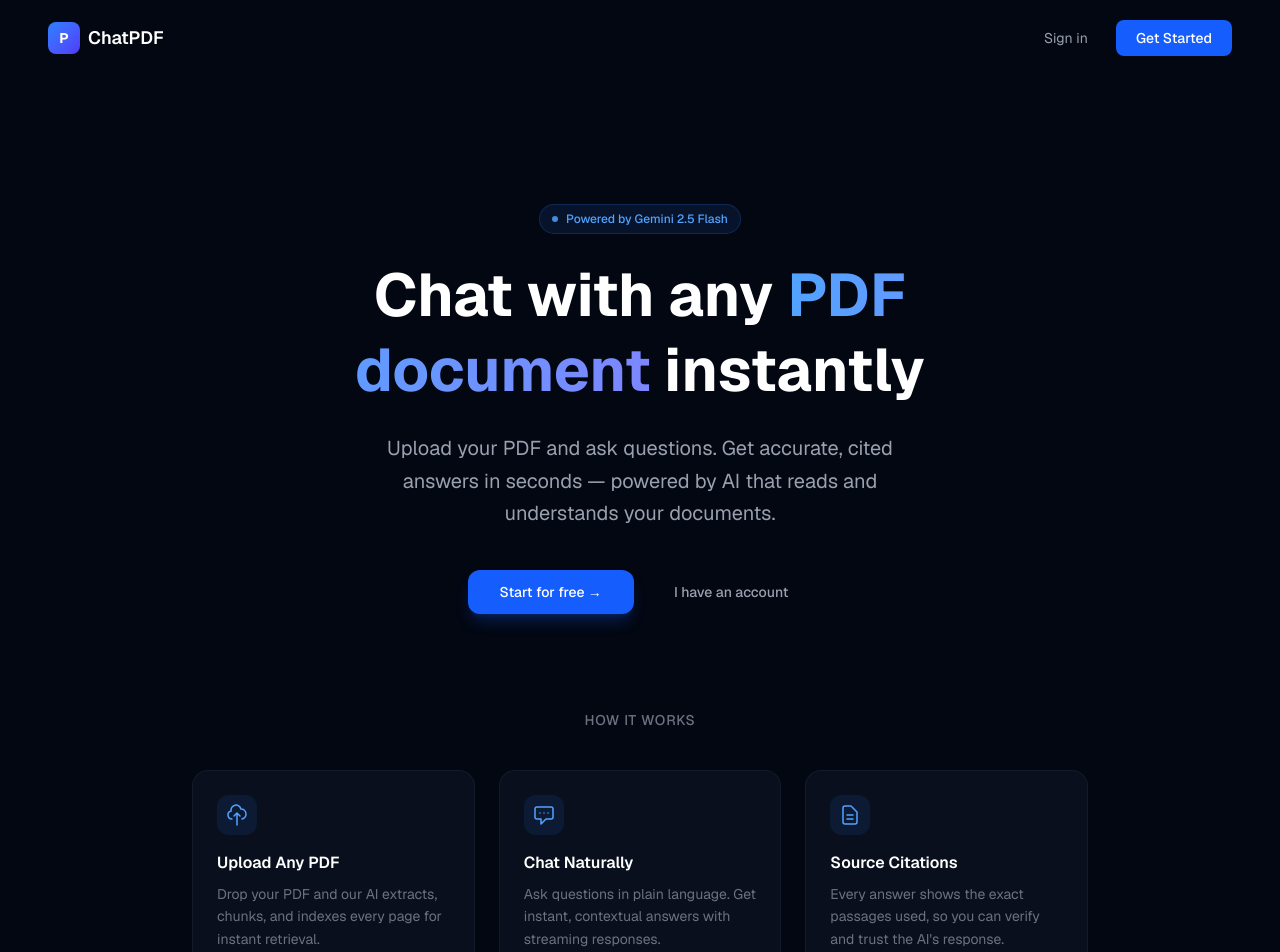
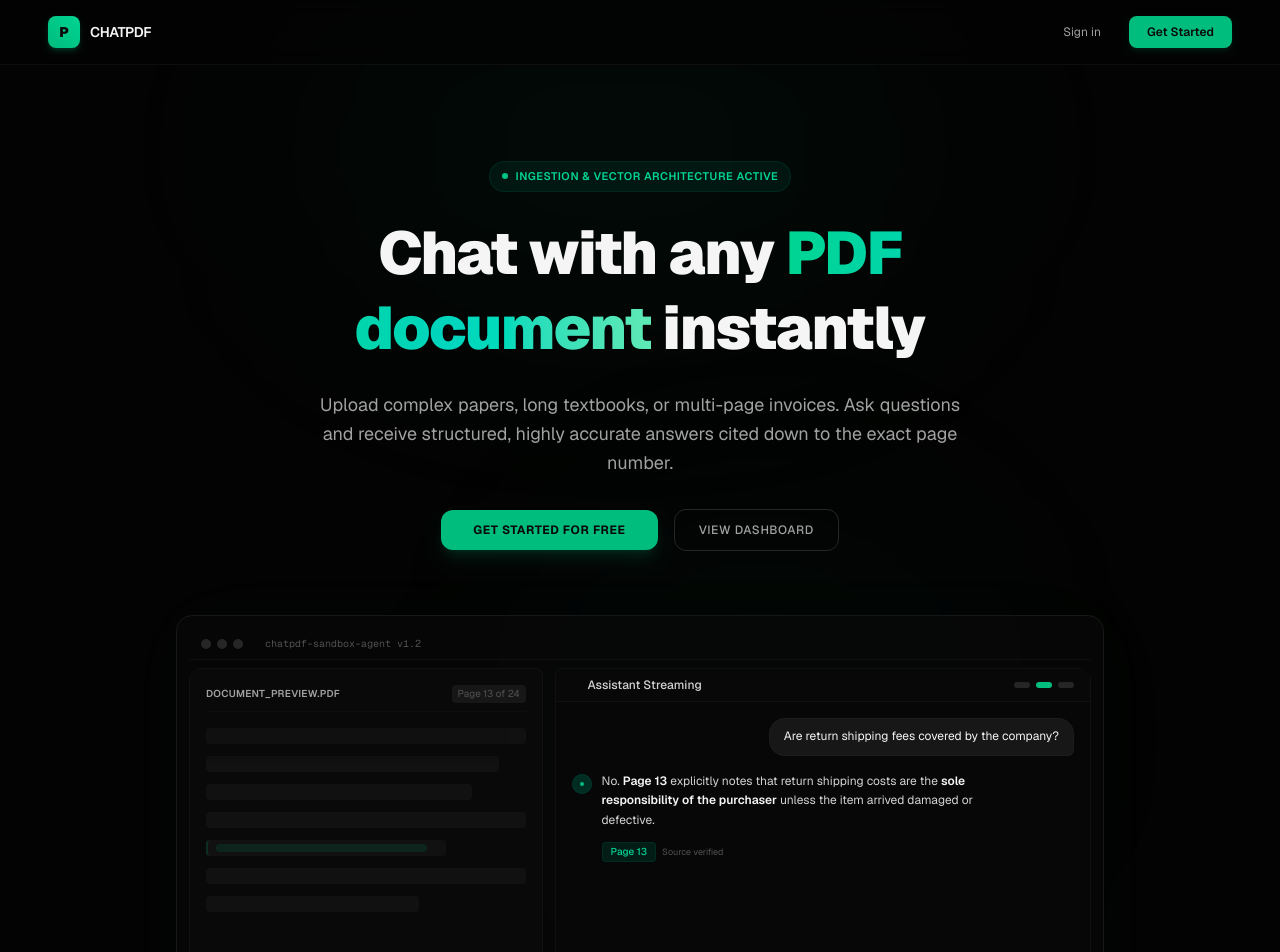
Before and after one commit to KeshavAjagaonkar/chat-with-pdf, a Next.js app in the folder frontend/: page / in a window 1280 px wide. Shown: the top 952 px of the page. Built offline with nearby package versions, Linux system fonts and the light colour scheme; no server answers.

Commit message:
overhaul landing page to premium dark/emerald theme with animated mock UI

```diff
--- a/frontend/app/page.tsx
+++ b/frontend/app/page.tsx
@@ -2,11 +2,12 @@
 
 import { useAuth } from "@clerk/nextjs";
 import { useRouter } from "next/navigation";
-import { useEffect } from "react";
+import { useEffect, useState } from "react";
 
 export default function LandingPage() {
   const { isSignedIn, isLoaded } = useAuth();
   const router = useRouter();
+  const [activeStep, setActiveStep] = useState(0);
 
   // If already signed in, redirect to dashboard
   useEffect(() => {
@@ -15,128 +16,260 @@ export default function LandingPage() {
     }
   }, [isLoaded, isSignedIn, router]);
 
+  // Autoplay step animations in the Mock UI preview
+  useEffect(() => {
+    const timer = setInterval(() => {
+      setActiveStep((prev) => (prev + 1) % 3);
+    }, 4500);
+    return () => clearInterval(timer);
+  }, []);
+
   // Features data
   const features = [
     {
       icon: (
-        <svg xmlns="http://www.w3.org/2000/svg" className="h-6 w-6" fill="none" viewBox="0 0 24 24" stroke="currentColor" strokeWidth={1.5}>
+        <svg xmlns="http://www.w3.org/2000/svg" className="h-5 w-5" fill="none" viewBox="0 0 24 24" stroke="currentColor" strokeWidth={1.5}>
           <path strokeLinecap="round" strokeLinejoin="round" d="M7 16a4 4 0 01-.88-7.903A5 5 0 1115.9 6L16 6a5 5 0 011 9.9M15 13l-3-3m0 0l-3 3m3-3v12" />
         </svg>
       ),
-      title: "Upload Any PDF",
-      description: "Drop your PDF and our AI extracts, chunks, and indexes every page for instant retrieval.",
+      title: "Upload & Parse Instantly",
+      description: "Drop your PDF. Our high-fidelity extraction engine reads, formats, and indexes every page with boundary awareness.",
     },
     {
       icon: (
-        <svg xmlns="http://www.w3.org/2000/svg" className="h-6 w-6" fill="none" viewBox="0 0 24 24" stroke="currentColor" strokeWidth={1.5}>
+        <svg xmlns="http://www.w3.org/2000/svg" className="h-5 w-5" fill="none" viewBox="0 0 24 24" stroke="currentColor" strokeWidth={1.5}>
           <path strokeLinecap="round" strokeLinejoin="round" d="M8 10h.01M12 10h.01M16 10h.01M9 16H5a2 2 0 01-2-2V6a2 2 0 012-2h14a2 2 0 012 2v8a2 2 0 01-2 2h-5l-5 5v-5z" />
         </svg>
       ),
-      title: "Chat Naturally",
-      description: "Ask questions in plain language. Get instant, contextual answers with streaming responses.",
+      title: "Natural Language Chat",
+      description: "Ask questions in simple terms. Get instant, contextual responses delivered with high-speed streaming typing effect.",
     },
     {
       icon: (
-        <svg xmlns="http://www.w3.org/2000/svg" className="h-6 w-6" fill="none" viewBox="0 0 24 24" stroke="currentColor" strokeWidth={1.5}>
+        <svg xmlns="http://www.w3.org/2000/svg" className="h-5 w-5" fill="none" viewBox="0 0 24 24" stroke="currentColor" strokeWidth={1.5}>
           <path strokeLinecap="round" strokeLinejoin="round" d="M9 12h6m-6 4h6m2 5H7a2 2 0 01-2-2V5a2 2 0 012-2h5.586a1 1 0 01.707.293l5.414 5.414a1 1 0 01.293.707V19a2 2 0 01-2 2z" />
         </svg>
       ),
-      title: "Source Citations",
-      description: "Every answer shows the exact passages used, so you can verify and trust the AI's response.",
+      title: "Pinpoint Page Citations",
+      description: "No more hallucination. Every answer attaches context-aware page cards so you can trace source passages instantly.",
+    },
+  ];
+
+  // Mock UI Chat sequence steps
+  const mockChatSteps = [
+    {
+      user: "What is the return policy outlined in section 4?",
+      assistant: "According to **Section 4 (Page 12)**, items can be returned within **30 days** of delivery. You must provide the original receipt, and the items must remain in their **unopened original packaging**.",
+      pages: [12],
+    },
+    {
+      user: "Are return shipping fees covered by the company?",
+      assistant: "No. **Page 13** explicitly notes that return shipping costs are the **sole responsibility of the purchaser** unless the item arrived damaged or defective.",
+      pages: [13],
+    },
+    {
+      user: "What exceptions apply to these return rules?",
+      assistant: "Per **Section 4.4 (Pages 13–14)**, exceptions include: custom-made products, personalized goods, and final clearance items which are strictly **non-refundable**.",
+      pages: [13, 14],
     },
   ];
 
   return (
-    <main className="min-h-screen bg-gray-950 text-white">
+    <main className="min-h-screen bg-[#030303] text-neutral-300 flex flex-col relative selection:bg-emerald-500/20 selection:text-emerald-300">
+
+      {/* Decorative gradients */}
+      <div className="absolute top-0 left-1/4 w-[600px] h-[300px] bg-emerald-500/5 rounded-full blur-[120px] pointer-events-none" />
+      <div className="absolute top-1/3 right-1/4 w-[400px] h-[400px] bg-emerald-600/5 rounded-full blur-[130px] pointer-events-none" />
 
       {/* Navigation */}
-      <nav className="flex items-center justify-between px-6 md:px-12 py-5">
-        <div className="flex items-center gap-2">
-          <div className="w-8 h-8 bg-gradient-to-br from-blue-500 to-indigo-600 rounded-lg flex items-center justify-center text-sm font-bold">
+      <nav className="sticky top-0 z-50 backdrop-blur-md bg-[#030303]/75 border-b border-neutral-900/60 px-6 md:px-12 py-4 flex items-center justify-between shrink-0 transition-all duration-300">
+        <div className="flex items-center gap-2.5">
+          <div className="w-8 h-8 bg-gradient-to-tr from-emerald-500 to-emerald-400 rounded-lg flex items-center justify-center text-neutral-950 font-black tracking-tight text-sm shadow-md shadow-emerald-500/20">
             P
           </div>
-          <span className="text-lg font-semibold">ChatPDF</span>
+          <span className="text-sm font-semibold tracking-tight text-neutral-100 uppercase">ChatPDF</span>
         </div>
 
         <div className="flex items-center gap-3">
           <a
             href="/sign-in"
-            className="text-sm text-gray-400 hover:text-white transition px-4 py-2"
+            className="text-xs text-neutral-400 hover:text-neutral-100 transition duration-300 px-4 py-2"
           >
             Sign in
           </a>
           <a
             href="/sign-up"
-            className="text-sm bg-blue-600 hover:bg-blue-700 text-white font-medium px-5 py-2 rounded-lg transition"
+            className="text-xs bg-emerald-500 hover:bg-emerald-400 text-neutral-950 font-semibold px-4.5 py-2 rounded-lg transition-all duration-300 shadow-md shadow-emerald-500/10 hover:shadow-emerald-500/25 transform hover:scale-[1.01]"
           >
             Get Started
           </a>
         </div>
       </nav>
 
-      {/* Hero section */}
-      <section className="flex flex-col items-center text-center px-6 pt-20 pb-16 md:pt-32 md:pb-24">
-        <div className="inline-flex items-center gap-2 bg-blue-500/10 text-blue-400 text-xs font-medium px-3 py-1.5 rounded-full mb-6 border border-blue-500/20">
-          <span className="w-1.5 h-1.5 bg-blue-400 rounded-full animate-pulse"></span>
-          Powered by Gemini 2.5 Flash
+      {/* Hero Section */}
+      <section className="flex flex-col items-center text-center px-6 pt-16 pb-12 md:pt-24 md:pb-16 max-w-4xl mx-auto shrink-0 relative">
+        <div className="inline-flex items-center gap-2 bg-emerald-950/40 text-emerald-400 text-[11px] uppercase tracking-wider font-semibold px-3 py-1.5 rounded-full mb-6 border border-emerald-900/30">
+          <span className="w-1.5 h-1.5 bg-emerald-400 rounded-full animate-pulse"></span>
+          Ingestion & Vector Architecture Active
         </div>
 
-        <h1 className="text-4xl md:text-6xl font-bold max-w-3xl leading-tight">
+        <h1 className="text-4xl md:text-6xl font-black max-w-3xl leading-tight tracking-tight text-neutral-100">
           Chat with any{" "}
-          <span className="bg-gradient-to-r from-blue-400 to-indigo-400 bg-clip-text text-transparent">
+          <span className="bg-gradient-to-r from-emerald-400 via-teal-400 to-emerald-300 bg-clip-text text-transparent">
             PDF document
           </span>{" "}
           instantly
         </h1>
 
-        <p className="text-gray-400 text-lg md:text-xl mt-6 max-w-xl leading-relaxed">
-          Upload your PDF and ask questions. Get accurate, cited answers in seconds — powered by AI that reads and understands your documents.
+        <p className="text-neutral-400 text-base md:text-lg mt-6 max-w-2xl leading-relaxed">
+          Upload complex papers, long textbooks, or multi-page invoices. Ask questions and receive structured, highly accurate answers cited down to the exact page number.
         </p>
 
-        <div className="flex items-center gap-4 mt-10">
+        <div className="flex flex-col sm:flex-row items-center gap-4 mt-8 w-full sm:w-auto">
           <a
             href="/sign-up"
-            className="bg-blue-600 hover:bg-blue-700 text-white font-medium px-8 py-3 rounded-xl transition text-sm shadow-lg shadow-blue-600/25 hover:shadow-blue-600/40"
+            className="w-full sm:w-auto bg-emerald-500 hover:bg-emerald-400 text-neutral-950 font-bold px-8 py-3 rounded-xl transition-all duration-300 text-xs uppercase tracking-wider shadow-lg shadow-emerald-500/15 hover:shadow-emerald-500/30 transform hover:scale-[1.02]"
           >
-            Start for free →
+            Get started for free
           </a>
           <a
             href="/sign-in"
-            className="text-gray-400 hover:text-white font-medium px-6 py-3 transition text-sm"
+            className="w-full sm:w-auto border border-neutral-800 text-neutral-400 hover:text-neutral-100 hover:bg-neutral-900/40 font-medium px-6 py-3 rounded-xl transition duration-300 text-xs uppercase tracking-wider"
           >
-            I have an account
+            View Dashboard
           </a>
         </div>
       </section>
 
-      {/* Features section */}
-      <section className="px-6 md:px-12 pb-20 md:pb-32">
-        <div className="max-w-4xl mx-auto">
-          <h2 className="text-center text-gray-500 text-sm font-medium uppercase tracking-wider mb-10">
-            How it works
+      {/* Interactive Mock UI Preview */}
+      <section className="px-6 md:px-12 pb-16 max-w-5xl mx-auto w-full shrink-0">
+        <div className="bg-neutral-950/50 border border-neutral-900 rounded-2xl p-2 md:p-3 shadow-[0_0_80px_rgba(16,185,129,0.02)] relative group hover:border-neutral-800/60 transition duration-500">
+          {/* Top window buttons bar */}
+          <div className="flex items-center gap-1.5 px-3 py-2 border-b border-neutral-900/60 mb-2">
+            <div className="w-2.5 h-2.5 rounded-full bg-neutral-800"></div>
+            <div className="w-2.5 h-2.5 rounded-full bg-neutral-800"></div>
+            <div className="w-2.5 h-2.5 rounded-full bg-neutral-800"></div>
+            <span className="text-[10px] text-neutral-600 font-mono ml-4 truncate">chatpdf-sandbox-agent v1.2</span>
+          </div>
+
+          <div className="grid md:grid-cols-5 gap-3 h-[420px] rounded-xl overflow-hidden text-xs">
+            {/* PDF side view mock */}
+            <div className="hidden md:flex md:col-span-2 bg-[#090909] border border-neutral-900/60 rounded-lg p-4 flex-col gap-4 overflow-hidden">
+              <div className="flex items-center justify-between border-b border-neutral-900/40 pb-2">
+                <span className="font-semibold text-neutral-400 tracking-wide uppercase text-[10px]">document_preview.pdf</span>
+                <span className="text-[10px] text-neutral-600 bg-neutral-900 px-1.5 py-0.5 rounded">Page {mockChatSteps[activeStep].pages[0]} of 24</span>
+              </div>
+              <div className="flex-1 flex flex-col gap-3 opacity-60">
+                <div className="h-4 bg-neutral-900 rounded w-full"></div>
+                <div className="h-4 bg-neutral-900 rounded w-11/12"></div>
+                <div className="h-4 bg-neutral-900 rounded w-10/12"></div>
+                <div className="h-4 bg-neutral-900 rounded w-full"></div>
+                <div className="h-4 bg-neutral-900 rounded w-3/4 bg-emerald-950/20 border-l-2 border-emerald-500/30 pl-2">
+                  <div className="h-2 bg-emerald-500/20 rounded w-11/12 mt-1"></div>
+                </div>
+                <div className="h-4 bg-neutral-900 rounded w-full"></div>
+                <div className="h-4 bg-neutral-900 rounded w-8/12"></div>
+              </div>
+            </div>
+
+            {/* AI Chat side view mock */}
+            <div className="col-span-5 md:col-span-3 bg-[#070707] border border-neutral-900/60 rounded-lg flex flex-col overflow-hidden">
+              {/* Chat Header */}
+              <div className="px-4 py-2 border-b border-neutral-900/60 flex items-center justify-between shrink-0 bg-neutral-950/40">
+                <div className="flex items-center gap-2">
+                  <div className="w-2 h-2 rounded-full bg-emerald-500 animate-ping"></div>
+                  <span className="text-neutral-300 font-medium">Assistant Streaming</span>
+                </div>
+                <div className="flex gap-1.5">
+                  {mockChatSteps.map((_, idx) => (
+                    <button
+                      key={idx}
+                      onClick={() => setActiveStep(idx)}
+                      className={`w-4 h-1.5 rounded-full transition duration-300 ${
+                        idx === activeStep ? "bg-emerald-500" : "bg-neutral-800"
+                      }`}
+                    ></button>
+                  ))}
+                </div>
+              </div>
+
+              {/* Chat Body */}
+              <div className="flex-1 p-4 flex flex-col gap-4 overflow-y-auto font-sans">
+                {/* User message */}
+                <div className="flex justify-end shrink-0">
+                  <div className="bg-neutral-900 text-neutral-100 rounded-2xl rounded-br-md px-3.5 py-2 max-w-[80%] leading-relaxed border border-neutral-800/40">
+                    {mockChatSteps[activeStep].user}
+                  </div>
+                </div>
+
+                {/* Assistant message */}
+                <div className="flex gap-2.5 max-w-[90%] shrink-0">
+                  <div className="w-5 h-5 rounded-full bg-emerald-950 border border-emerald-900/40 flex items-center justify-center shrink-0 mt-0.5">
+                    <div className="w-1 h-1 rounded-full bg-emerald-500"></div>
+                  </div>
+                  <div className="flex flex-col gap-2">
+                    <p className="text-neutral-300 leading-relaxed font-sans">
+                      {mockChatSteps[activeStep].assistant.split("**").map((text, i) =>
+                        i % 2 === 1 ? <strong key={i} className="text-neutral-100 font-semibold">{text}</strong> : text
+                      )}
+                    </p>
+
+                    {/* Source citation animation */}
+                    <div className="flex items-center gap-1.5 mt-1">
+                      <span className="text-[10px] bg-emerald-950/60 text-emerald-400 px-2 py-0.5 rounded border border-emerald-900/30 font-medium transition duration-300">
+                        {mockChatSteps[activeStep].pages.length === 1
+                          ? `Page ${mockChatSteps[activeStep].pages[0]}`
+                          : `Pages ${mockChatSteps[activeStep].pages[0]}–${mockChatSteps[activeStep].pages[mockChatSteps[activeStep].pages.length - 1]}`
+                        }
+                      </span>
+                      <span className="text-[9px] text-neutral-600">Source verified</span>
+                    </div>
+                  </div>
+                </div>
+              </div>
+
+              {/* Chat Input mock */}
+              <div className="p-3 border-t border-neutral-900/60 flex gap-2 shrink-0 bg-neutral-950/30">
+                <div className="flex-1 bg-neutral-900 rounded-lg px-3 py-2 text-neutral-600 flex items-center border border-neutral-800/40">
+                  Ask another follow-up question...
+                </div>
+                <div className="bg-emerald-500 text-neutral-950 w-8 h-8 rounded-lg flex items-center justify-center shadow shadow-emerald-500/10">
+                  <svg xmlns="http://www.w3.org/2000/svg" className="h-4 w-4" fill="none" viewBox="0 0 24 24" stroke="currentColor" strokeWidth={2.5}>
+                    <path strokeLinecap="round" strokeLinejoin="round" d="M5 12h14M12 5l7 7-7 7" />
+                  </svg>
+                </div>
+              </div>
+            </div>
+          </div>
+        </div>
+      </section>
+
+      {/* Features Grid */}
+      <section className="px-6 md:px-12 pb-16 md:pb-24 max-w-4xl mx-auto shrink-0 relative">
+        <h2 className="text-center text-neutral-600 text-xs font-semibold uppercase tracking-wider mb-10">
+          Core Platform Capabilities
         </h2>
 
         <div className="grid md:grid-cols-3 gap-6">
           {features.map((feature, i) => (
             <div
               key={i}
-                className="bg-gray-900/50 border border-gray-800/50 rounded-2xl p-6 hover:border-gray-700/80 transition group"
+              className="bg-neutral-950/40 border border-neutral-900/60 rounded-2xl p-6 hover:border-emerald-500/20 hover:bg-neutral-950/60 transition-all duration-300 transform hover:scale-[1.01] group relative"
             >
-                <div className="w-10 h-10 bg-blue-500/10 rounded-xl flex items-center justify-center text-blue-400 mb-4 group-hover:bg-blue-500/20 transition">
+              <div className="w-9 h-9 bg-emerald-950/40 rounded-xl flex items-center justify-center text-emerald-400 mb-4 group-hover:bg-emerald-950/80 transition-all duration-300 border border-emerald-900/20 group-hover:border-emerald-800/40">
                 {feature.icon}
               </div>
-                <h3 className="text-white font-semibold mb-2">{feature.title}</h3>
-                <p className="text-gray-500 text-sm leading-relaxed">{feature.description}</p>
+              <h3 className="text-neutral-100 font-semibold mb-2 tracking-tight">{feature.title}</h3>
+              <p className="text-neutral-500 text-xs leading-relaxed">{feature.description}</p>
             </div>
           ))}
-          </div>
         </div>
       </section>
 
       {/* Footer */}
-      <footer className="border-t border-gray-800/50 px-6 py-8 text-center">
-        <p className="text-gray-600 text-xs">
-          Built with Next.js, FastAPI, and Gemini AI
+      <footer className="border-t border-neutral-900/60 px-6 py-8 text-center shrink-0 mt-auto bg-neutral-950/10">
+        <p className="text-neutral-600 text-[10px] tracking-wider uppercase font-medium">
+          Powered by Gemini Pro, Vector Ingest, and Next.js Framework
         </p>
       </footer>
     </main>
```
Lines whose indentation alone changed are shown as unchanged.
